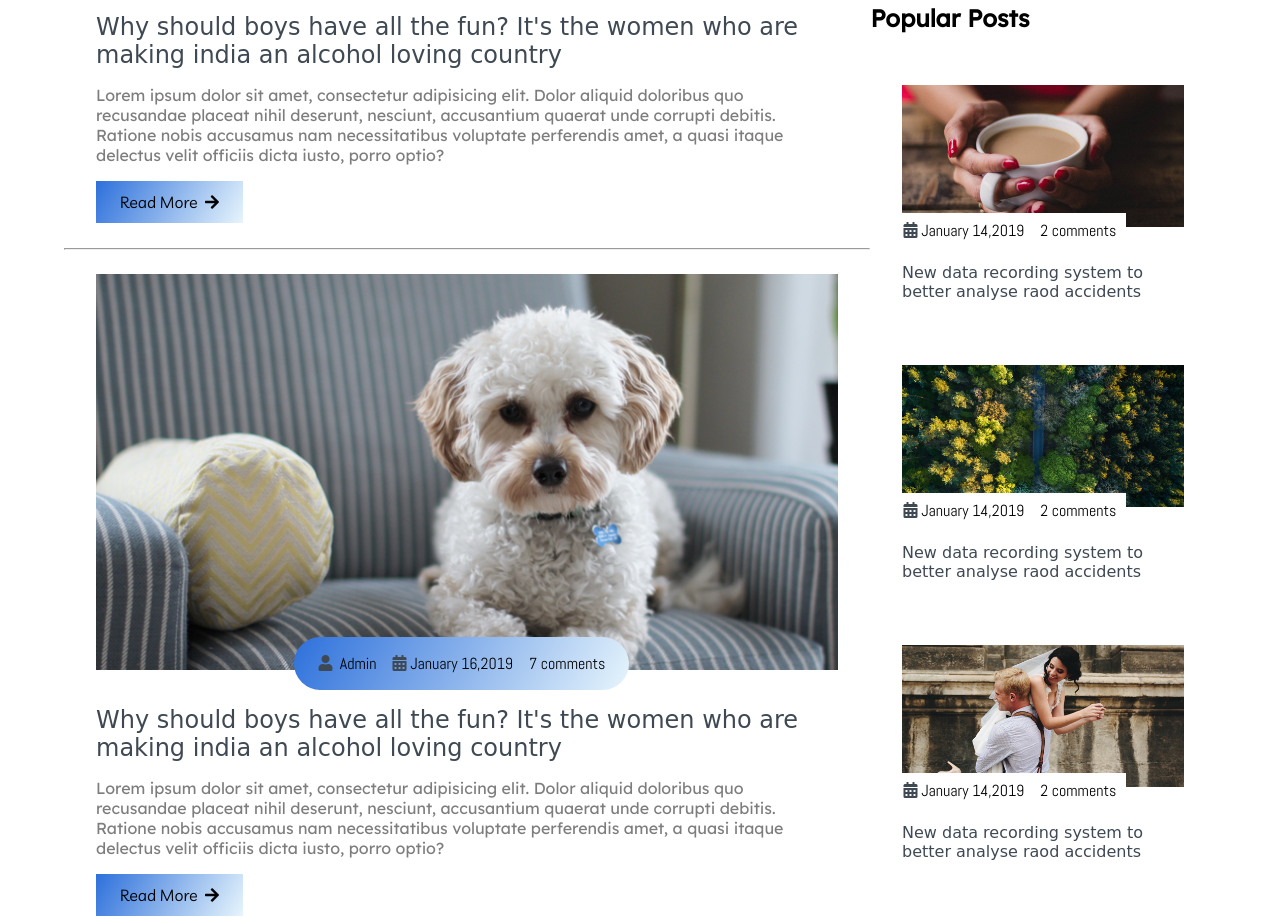
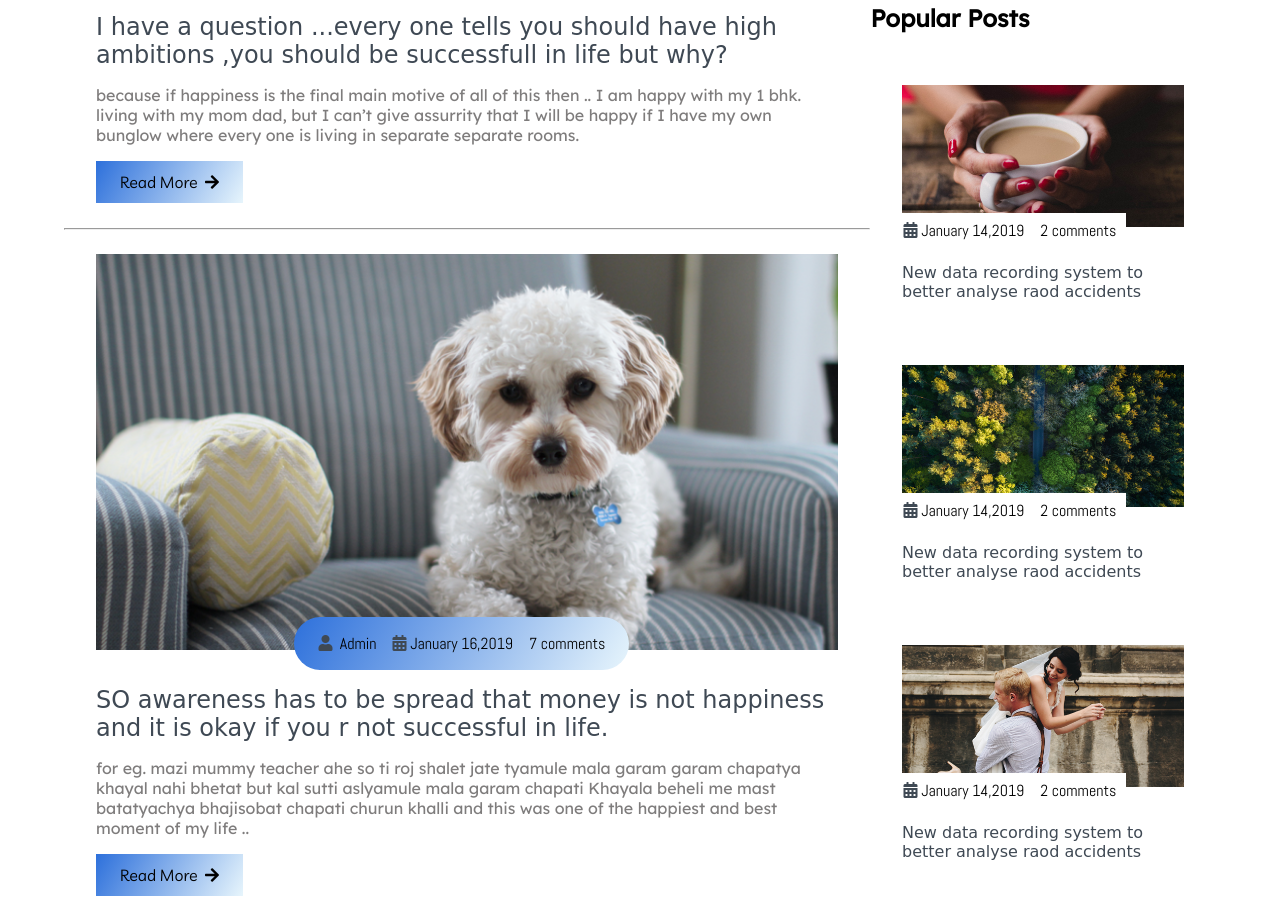
Before and after one commit to sanket9787/blogger-website, a plain HTML site: page index.html in a window 1280 px wide. Shown: the part 2201-3120 px from the top of the page. Drawn offline with Linux system fonts and the light colour scheme; a web font is replaced by a local one.

Commit message:
Update index.html

```diff
--- a/index.html
+++ b/index.html
@@ -151,8 +151,9 @@
                       </div>
                   </div>
                   <div class="post-title">
-                      <a href="#">Why should boys have all the fun? It's the women who are making india an alcohol loving country</a>
-                      <p>Lorem ipsum dolor sit amet, consectetur adipisicing elit. Dolor aliquid doloribus quo recusandae placeat nihil deserunt, nesciunt, accusantium quaerat unde corrupti debitis. Ratione nobis accusamus nam necessitatibus voluptate perferendis amet, a quasi itaque delectus velit officiis dicta iusto, porro optio?</p>
+                      <a href="#">I have a question ...every one tells you should have high ambitions ,you should be successfull in life but why?</a>
+                      <p> because if happiness is the final main motive of all of this then ..  I am happy with my 1 bhk. living with my mom dad, but I can’t give assurrity that  I will be happy if I have my own bunglow where every one is living in separate separate rooms.
+</p>
                   <button class="btn post-btn">Read More &nbsp;<i class="fas fa-arrow-right"></i></button>
                   </div>
               </div>
@@ -170,8 +171,8 @@
                       </div>
                   </div>
                   <div class="post-title">
-                      <a href="#">Why should boys have all the fun? It's the women who are making india an alcohol loving country</a>
-                      <p>Lorem ipsum dolor sit amet, consectetur adipisicing elit. Dolor aliquid doloribus quo recusandae placeat nihil deserunt, nesciunt, accusantium quaerat unde corrupti debitis. Ratione nobis accusamus nam necessitatibus voluptate perferendis amet, a quasi itaque delectus velit officiis dicta iusto, porro optio?</p>
+                      <a href="#"> SO awareness has to be spread that money is not happiness and it is okay if you r not successful in life.</a>
+                      <p>for eg. mazi mummy teacher ahe so ti roj shalet jate tyamule mala garam garam chapatya khayal nahi bhetat but kal sutti aslyamule mala garam chapati Khayala beheli me mast batatyachya bhajisobat chapati churun khalli and this was one of the happiest and best moment of my life ..</p>
                   <button class="btn post-btn">Read More &nbsp;<i class="fas fa-arrow-right"></i></button>
                   </div>
               </div>
@@ -208,8 +209,8 @@
                       </div>
                   </div>
                   <div class="post-title">
-                      <a href="#">New data recording system to better analyse road accidents</a>
-                      <p>Lorem ipsum dolor sit amet, consectetur adipisicing elit. Dolor aliquid doloribus quo recusandae placeat nihil deserunt, nesciunt, accusantium quaerat unde corrupti debitis. Ratione nobis accusamus nam necessitatibus voluptate perferendis amet, a quasi itaque delectus velit officiis dicta iusto, porro optio?</p>
+                      <a href="#">So my question was why we have to enter into rat race if money is not the happiness ..?</a>
+                      <p>Also another thing I want to mention here is you will oftenly herd this ki pehle paisa kamao fir bolo paise me happiness nahi hai . But susses full peoples happy hote hai aisa bhi nahi hai.. Mukesh abani ke pas bohot Sara paisa hai but uske upar bohot jimmedariya hai bohot Sara pressure hai.. If I compare my dad with Mukesh abani then  I will say he is definitely happier than him infact I can say my dad is the happiest person in world. He is also a teacher he enjoys his work a lot And there’s a smile of satisfaction in his face when he comes home then te ghari allayar mast aram kartat kahi tension nahi kahi pressure nahi..</p>
                   <button class="btn post-btn">Read More &nbsp;<i class="fas fa-arrow-right"></i></button>
                   </div>
               </div>
```
